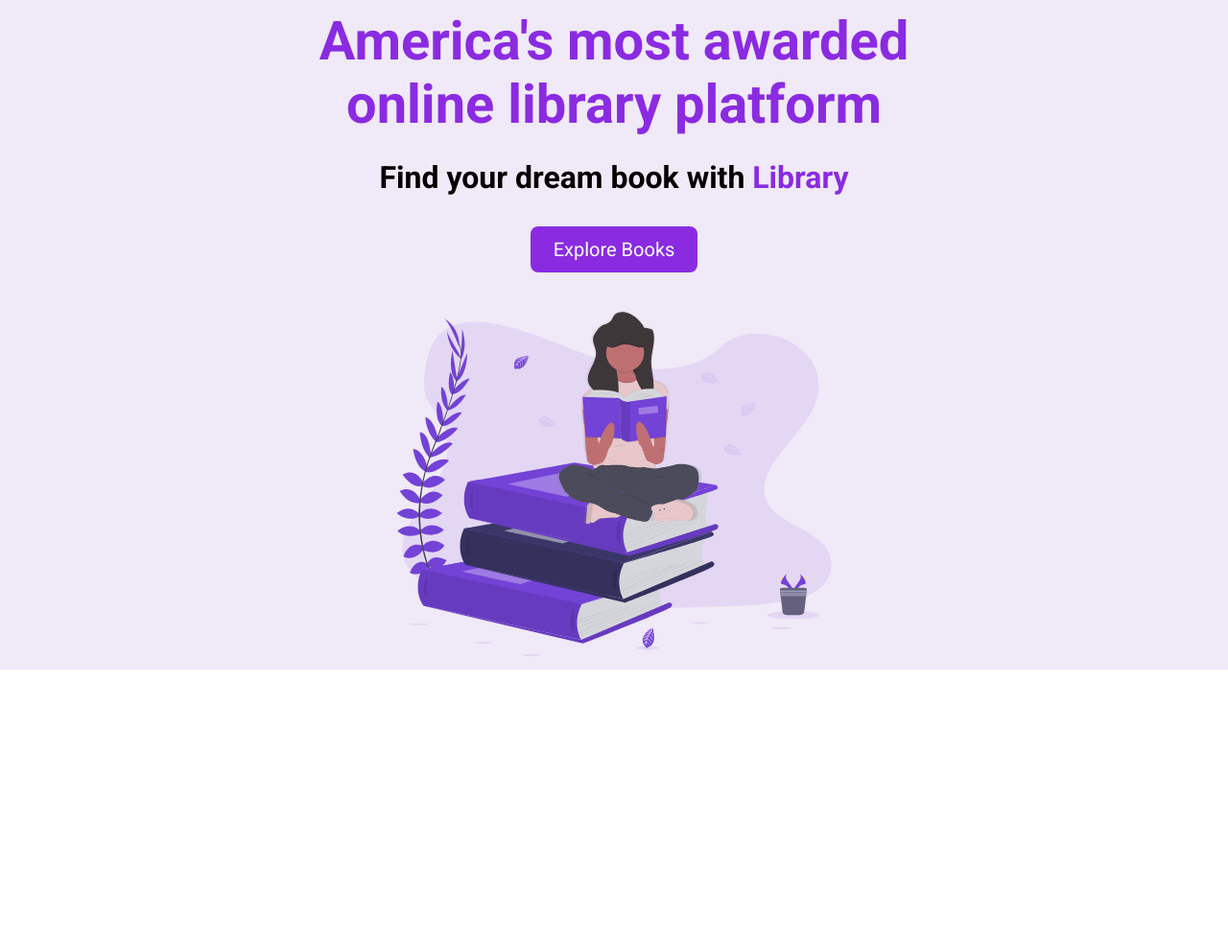
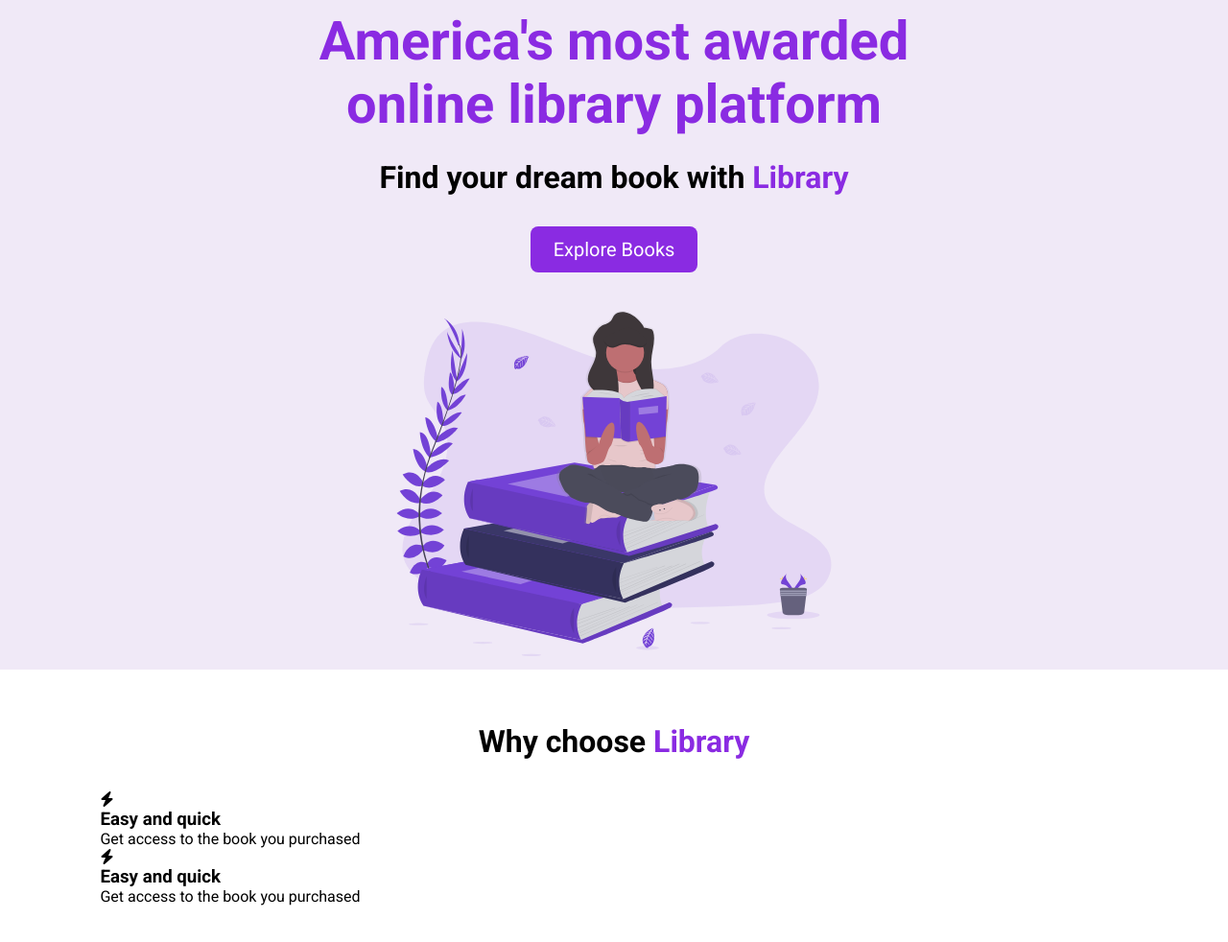
Before and after one commit to ykarfaridis/E-Commerce, a plain HTML site: page index.html in a window 1280 px wide. Shown: the part 102-1084 px from the top of the page at 96% size. Before the commit the page ends 830 px from the top, so only its background shows below. Drawn offline with Linux system fonts and the light colour scheme.

Commit message:
Highlight Started

```diff
--- a/index.html
+++ b/index.html
@@ -5,6 +5,7 @@
     <meta name="viewport" content="width=device-width, initial-scale=1.0">
     <title>Library</title>
     <link rel="stylesheet" href="styles.css">
+    <script src="https://kit.fontawesome.com/32aab85a63.js" crossorigin="anonymous"></script>
 </head>
 <body>
     <section id="landing">
@@ -31,5 +32,57 @@
 </div>
         </header>
     </section>
+
+    <main>
+        <section id="highlights">
+<div class="container">
+    <div class="row">
+        <h2 class="section__title">
+            Why choose <span class="purple">Library</span>
+        </h2>
+        <div class="highlight__Wrapper">
+            <div class="highlight">
+                <div class="highlight__img">
+<i class="fa-solid fa-bolt"></i>
+<h3 class="highlight__subtitle">
+    Easy and quick
+</h3>
+<p class="highlight__para">
+    Get access to the book you purchased
+</p>
+                </div>
+            </div>
+             <div class="highlight">
+                <div class="highlight__img">
+<i class="fa-solid fa-bolt"></i>
+<div>
+<h3 class="highlight__subtitle">
+    Easy and quick
+</h3>
+<p class="highlight__para">
+    Get access to the book you purchased
+</p>
+</div>
+        </div>
+    </div>
+</div>
+        </section>
+
+<!--    <section id="features">
+<div class="container">
+    <div class="row">
+
+    </div>
+</div>
+        </section>
+
+        <section id="recent">
+<div class="container">
+    <div class="row">
+
+    </div>
+</div>
+        </section>> -->
+    </main>
 </body>
 </html>
--- a/styles.css
+++ b/styles.css
@@ -125,3 +125,32 @@ button:active{
 .header__img--wrapper{
     padding: 20px;
 }
+
+.container{
+    padding: 56px 0;
+}
+
+.row{
+    width: 100%;
+    max-width: 1200px;
+    margin: 0 auto;
+}
+
+/*
+
+HIGHLIGHTS
+
+*/
+
+.highlight__wrapper{
+    display: flex;
+}
+
+.highlight{
+    padding: 0 24px;
+    width: calc(100%/3);
+    display: flex;
+    align-items: center;
+    justify-content: center;
+    flex-direction: column;
+}
```
